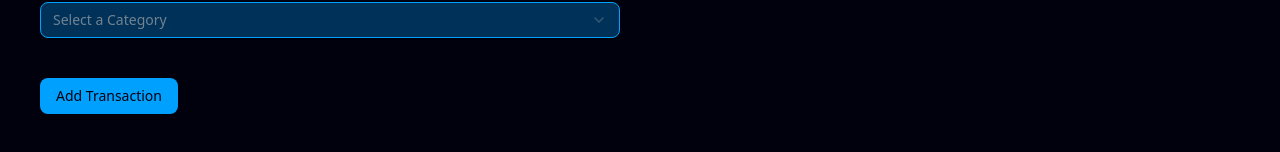
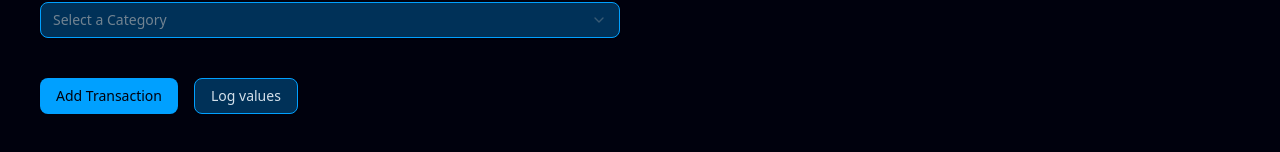
Before and after one commit to k4in/f1nance_pl4nner, a React (Vite) app: page /add in a window 1280 px wide. Shown: the part 452-604 px from the top of the page. Built offline with nearby package versions, Linux system fonts and the light colour scheme; no server answers.

Commit message:
added toast, improved defaultValues

```diff
--- a/src/routes/__root.tsx
+++ b/src/routes/__root.tsx
@@ -2,6 +2,7 @@ import { createRootRoute, Link, Outlet } from '@tanstack/react-router';
 import { TanStackRouterDevtools } from '@tanstack/react-router-devtools';
 import { ReactQueryDevtools } from '@tanstack/react-query-devtools';
 import { ModeToggle } from '@/components/mode-toggle';
+import { Toaster } from '@/components/shadcn/sonner';
 import { cn } from '@/lib/utils/cn';
 
 function NavLink({ isActive, title }: { isActive: boolean; title: string }) {
@@ -37,6 +38,7 @@ export const Route = createRootRoute({
       <div className="px-10 py-8">
         <Outlet />
       </div>
+      <Toaster position="top-right" />
       <ReactQueryDevtools initialIsOpen={false} />
       <TanStackRouterDevtools />
     </>
--- a/src/routes/add/index.tsx
+++ b/src/routes/add/index.tsx
@@ -18,6 +18,7 @@ import { Checkbox } from '@/components/shadcn/checkbox';
 import { RadioGroup, RadioGroupItem } from '@/components/shadcn/radio-group';
 import { Textarea } from '@/components/shadcn/textarea';
 import { RequiredMarker } from '@/components/form/required-marker';
+import { toast } from 'sonner';
 
 export const Route = createFileRoute('/add/')({
   component: RouteComponent,
@@ -50,12 +51,15 @@ type FormValues = z.infer<typeof schema>;
 const defaultValues = {
   amount: 0,
   description: '',
+  type: 'expense',
+  account_id: '',
+  category_id: '',
   date: '',
   is_recurring: false,
-  type: 'expense',
-  category_id: '',
-  account_id: '',
-} satisfies FormValues;
+  recurrence_end: '',
+  recurrence_type: 'monthly',
+  notes: '',
+} as FormValues;
 
 const category_idTempOptions = [
   { value: 'testoption1', label: 'TEST Category 1' },
@@ -71,6 +75,13 @@ const account_idTempOptions = [
 ];
 
 function onSubmit(data: FormValues) {
+  toast.success(
+    <div>
+      Transaction has been added!
+      <br />
+      <p className="text-muted-foreground text-xs">Check logs for temporary output</p>
+    </div>
+  );
   console.log(data);
 }
 
@@ -245,7 +256,6 @@ function RouteComponent() {
                   <FormField
                     control={methods.control}
                     name="recurrence_end"
-                    defaultValue=""
                     shouldUnregister={true}
                     render={({ field }) => (
                       <FormItem>
@@ -263,7 +273,6 @@ function RouteComponent() {
                   <FormField
                     control={methods.control}
                     name="recurrence_type"
-                    defaultValue="monthly"
                     shouldUnregister={true}
                     render={({ field }) => (
                       <FormItem className="space-y-1">
@@ -313,9 +322,12 @@ function RouteComponent() {
               />
             </div>
           </div>
-          <Button type="submit" className="mt-10">
-            Add Transaction
-          </Button>
+          <div className="flex items-center gap-4 mt-10">
+            <Button type="submit">Add Transaction</Button>
+            <Button type="button" variant="outline" onClick={() => console.log(methods.getValues())}>
+              Log values
+            </Button>
+          </div>
         </form>
       </Form>
     </main>
```
